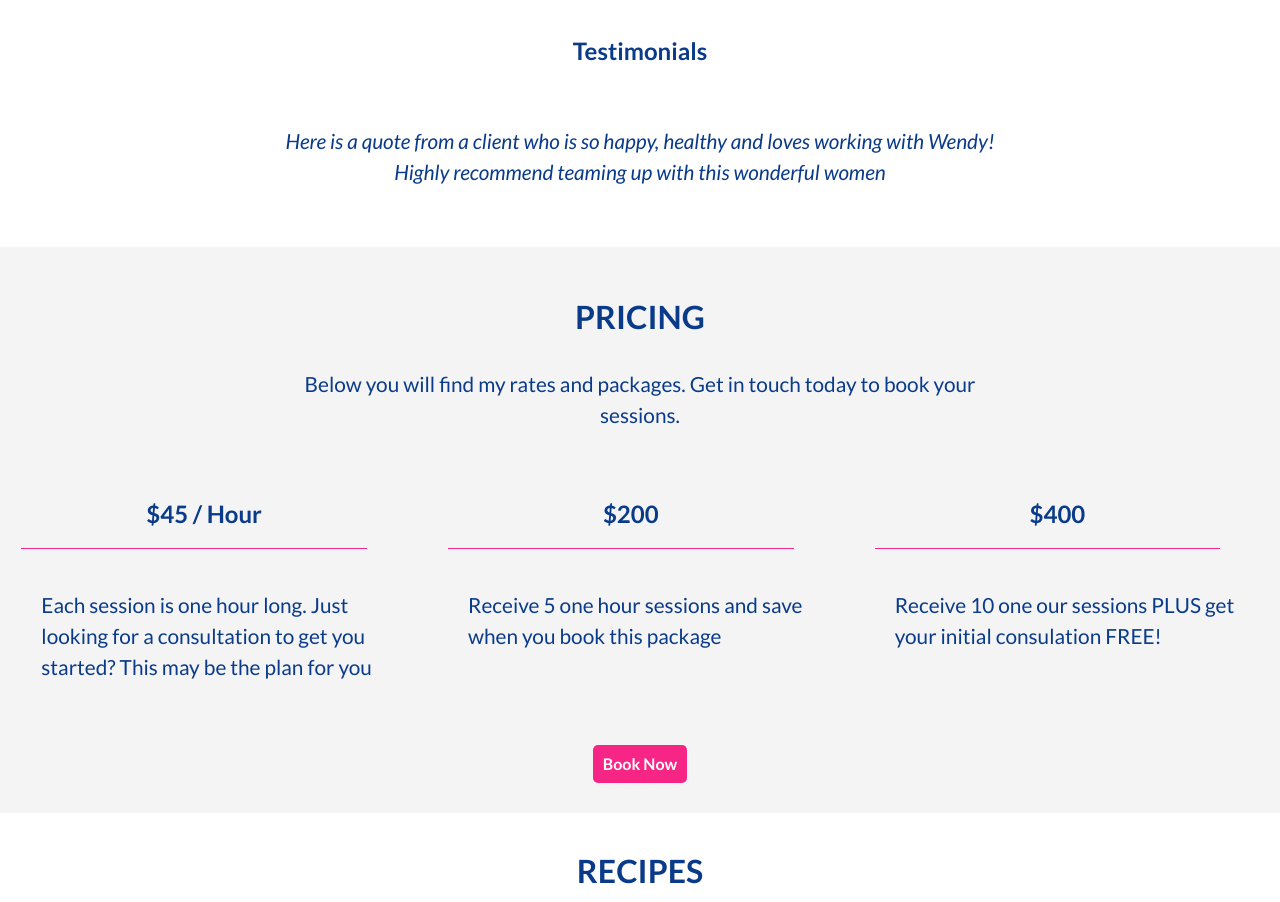
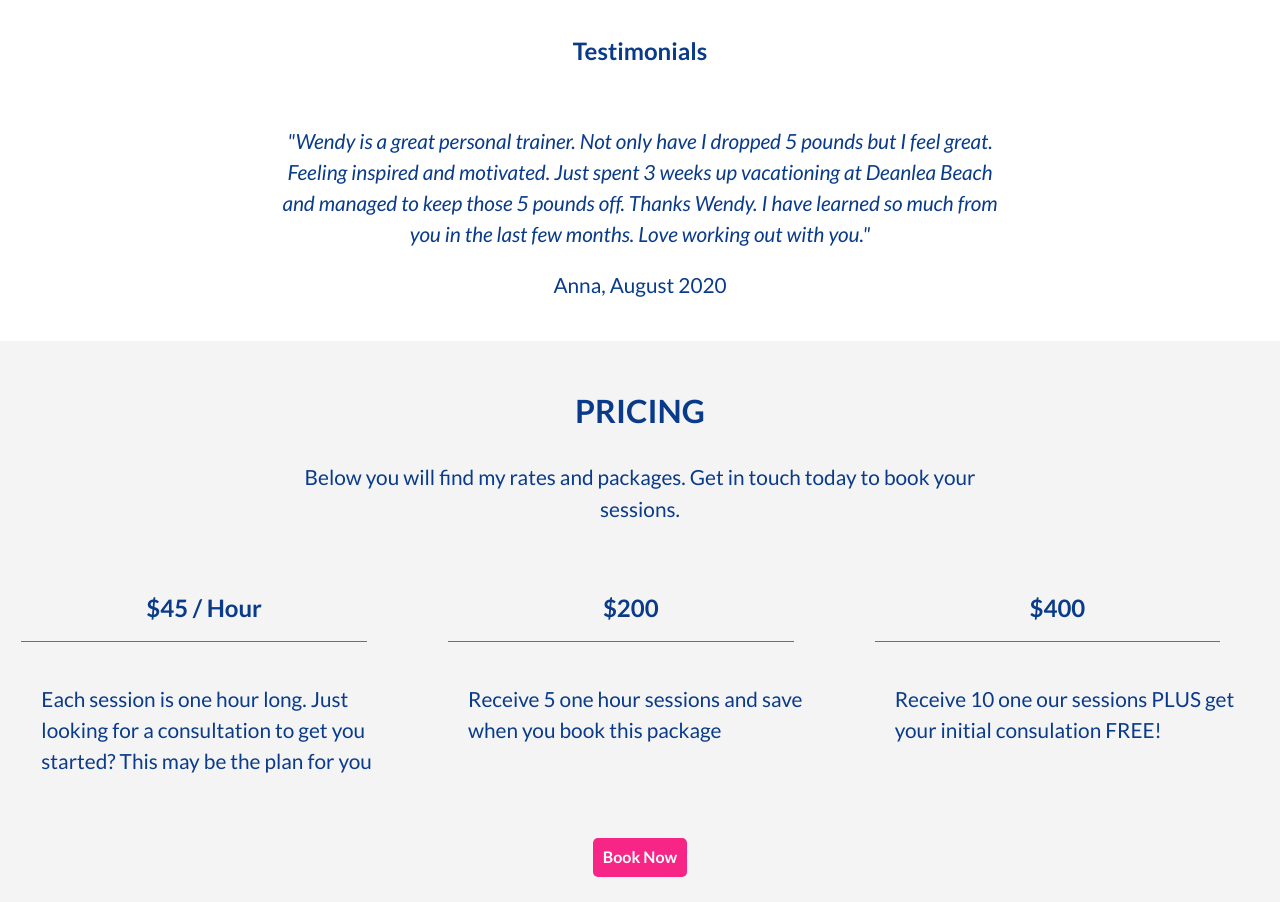
Before and after one commit to b-spademan/w-spademan, a website built with Parcel: page index.html in a window 1280 px wide. Shown: the part 2058-2960 px from the top of the page. Built offline with nearby package versions, Linux system fonts and the light colour scheme.

Commit message:
Testimonial text added

```diff
--- a/index.html
+++ b/index.html
@@ -108,7 +108,8 @@
   </section>
 
   <h5>Testimonials</h5>
-  <p class="quote">Here is a quote from a client who is so happy, healthy and loves working with Wendy! Highly recommend teaming up with this wonderful women</p>
+  <p class="quote">"Wendy is a great personal trainer. Not only have I dropped 5 pounds but I feel great. Feeling inspired and motivated. Just spent 3 weeks up vacationing at Deanlea Beach and managed to keep those 5 pounds off. Thanks Wendy. I have learned so much from you in the last few months. Love working out with you."</p>
+  <p>Anna, August 2020</p>
 
   <div class="pricing">
     <div class="grey center">
```
